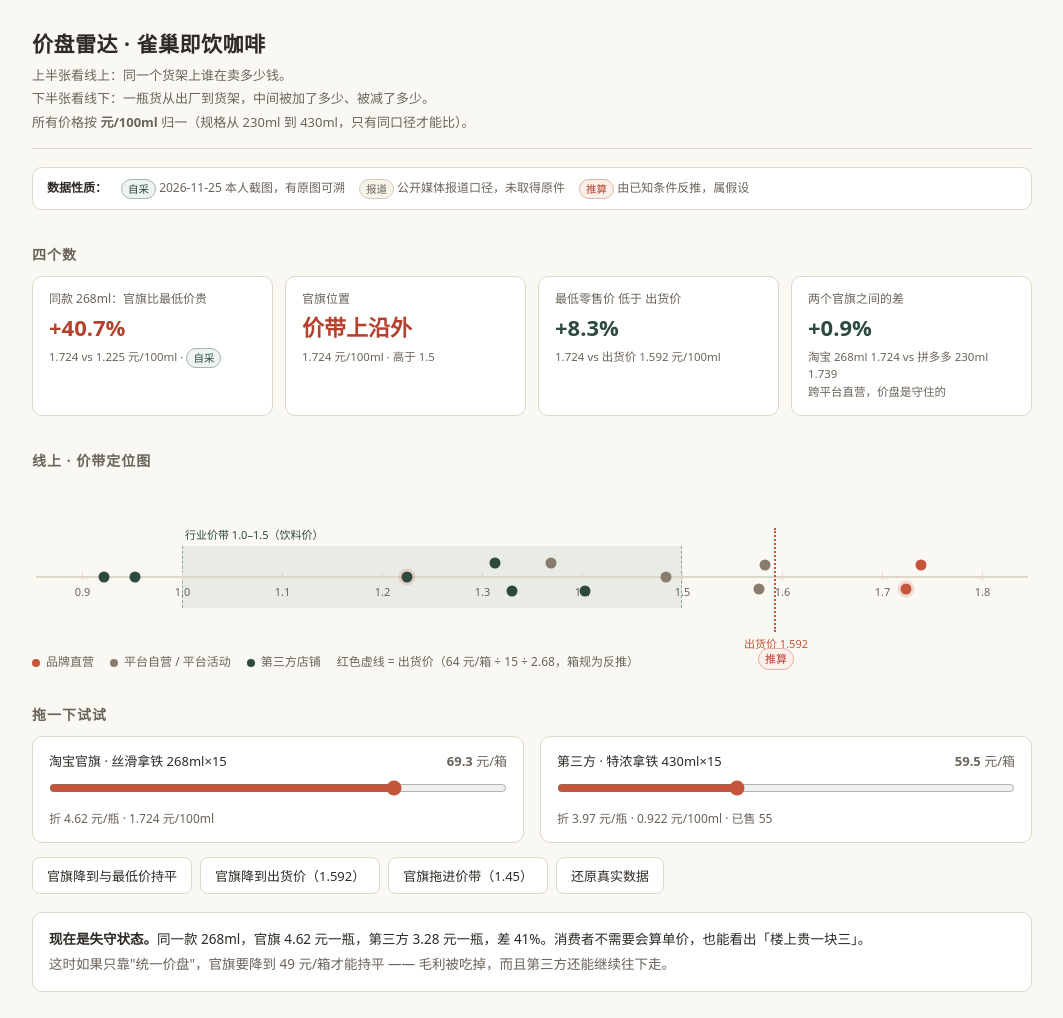
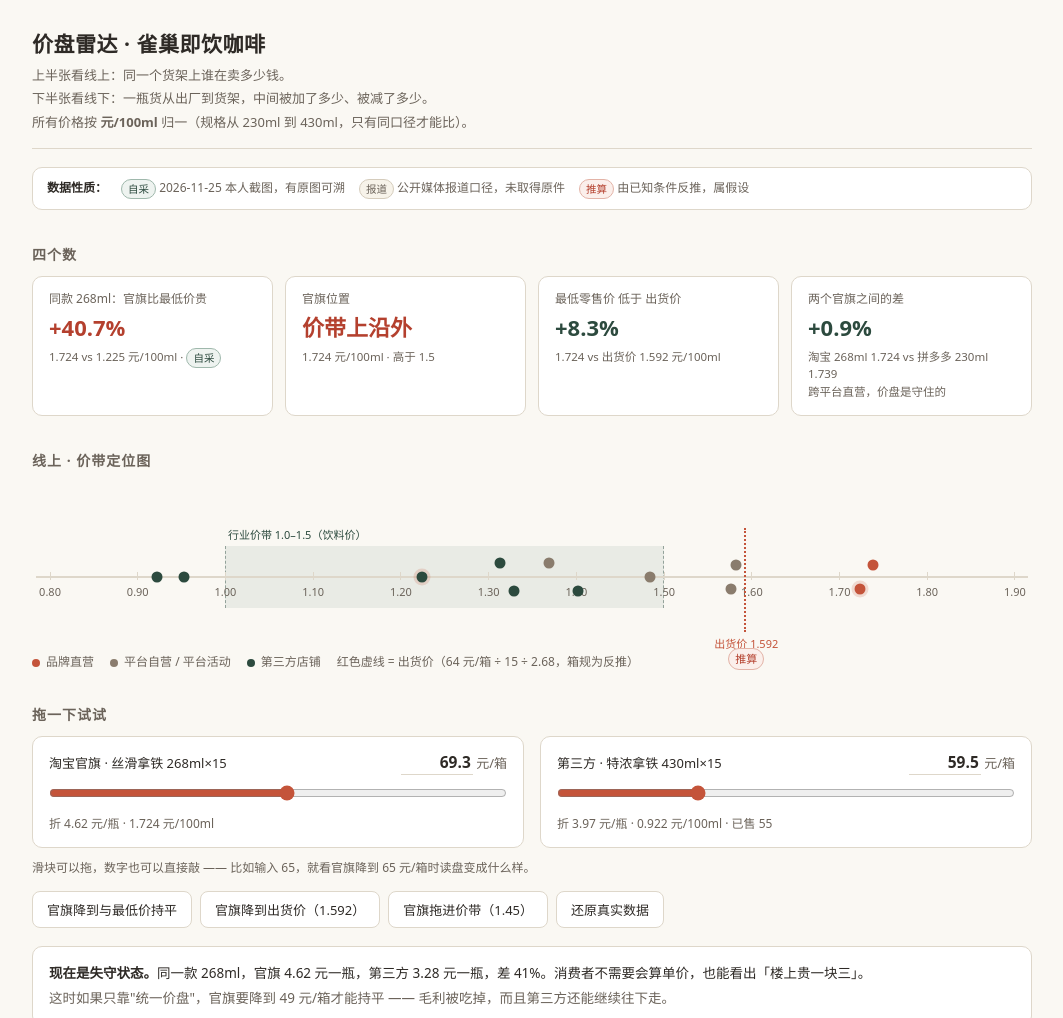
Before and after one commit to helencanbefish/cola-pages, a plain HTML site: page price-radar/index.html in a window 1280 px wide. Shown: the top 1018 px of the page, without its empty margins (108-1171 px from the left). Drawn offline with Linux system fonts and the light colour scheme.

Commit message:
Fix ruler scale overflow; add editable price input

```diff
--- a/price-radar/index.html
+++ b/price-radar/index.html
@@ -74,6 +74,11 @@
   .sl .row{display:flex;justify-content:space-between;align-items:baseline;gap:10px;margin-bottom:8px}
   .sl .name{font-size:13px}
   .sl .num{font-size:13px;font-variant-numeric:tabular-nums;color:var(--ink2)}
+  .numin{width:4.6em;font:inherit;font-size:15.5px;font-weight:600;text-align:right;
+    color:var(--ink);background:transparent;border:none;border-bottom:1px solid var(--line);
+    padding:0 2px 1px;font-variant-numeric:tabular-nums;outline:none}
+  .numin:focus{border-bottom-color:var(--brand)}
+  .numin::-webkit-outer-spin-button,.numin::-webkit-inner-spin-button{-webkit-appearance:none;margin:0}
   input[type=range]{width:100%;accent-color:var(--brand);margin:2px 0 0}
   .hint{font-size:12px;color:var(--ink2);margin-top:8px;line-height:1.6}
   .btns{display:flex;gap:8px;flex-wrap:wrap;margin-top:14px}
@@ -176,20 +181,21 @@
     <div class="sl">
       <div class="row">
         <span class="name">淘宝官旗 · 丝滑拿铁 268ml×15</span>
-        <span class="num"><b id="v268">69.3</b> 元/箱</span>
+        <span class="num"><input type="number" class="numin" id="n268" min="25" max="110" step="0.1" value="69.3"> 元/箱</span>
       </div>
-      <input type="range" id="r268" min="35" max="80" step="0.1" value="69.3">
+      <input type="range" id="r268" min="25" max="110" step="0.1" value="69.3">
       <div class="hint" id="h268">折 4.62 元/瓶 · 1.724 元/100ml</div>
     </div>
     <div class="sl">
       <div class="row">
         <span class="name">第三方 · 特浓拿铁 430ml×15</span>
-        <span class="num"><b id="v430">59.5</b> 元/箱</span>
+        <span class="num"><input type="number" class="numin" id="n430" min="25" max="140" step="0.5" value="59.5"> 元/箱</span>
       </div>
-      <input type="range" id="r430" min="40" max="90" step="0.5" value="59.5">
+      <input type="range" id="r430" min="25" max="140" step="0.5" value="59.5">
       <div class="hint" id="h430">折 3.97 元/瓶 · 0.923 元/100ml · 已售 55</div>
     </div>
   </div>
+  <div class="hint" style="margin-top:10px">滑块可以拖，数字也可以直接敲 —— 比如输入 65，就看官旗降到 65 元/箱时读盘变成什么样。</div>
 
   <div class="btns">
     <button id="btnFlat">官旗降到与最低价持平</button>
@@ -288,8 +294,16 @@
 
 <script>
 (function(){
-  var MIN = 0.85, MAX = 1.85;
+  var DATA_LO = 0.85, DATA_HI = 1.85;   // 数据本身覆盖的口径
+  var MIN = DATA_LO, MAX = DATA_HI;     // 当前量程：拖动超出时会自动放宽，圆点永远落在框内
   function pct(v){ return (v - MIN) / (MAX - MIN) * 100; }
+
+  function setScale(v268, v430){
+    var lo = Math.min(DATA_LO, v268, v430), hi = Math.max(DATA_HI, v268, v430);
+    var pad = Math.max((hi - lo) * 0.06, 0.02);
+    MIN = Math.round(Math.floor((lo - pad) / 0.02) * 0.02 * 100) / 100;
+    MAX = Math.round(Math.ceil((hi + pad) / 0.02) * 0.02 * 100) / 100;
+  }
 
   var BASE = 1.592;   // 出货价基准（64 元/箱 ÷ 15 ÷ 2.68），箱规为反推
   var MINV = 1.225;   // 同规格 268ml 最低到手价
@@ -312,17 +326,30 @@
   var COLOR = {brand:'#C4543A', platform:'#8A7C6D', third:'#2C4A3E'};
   var NAME  = {brand:'品牌直营', platform:'平台自营', third:'第三方'};
 
-  document.getElementById('band').style.left  = pct(1.0) + '%';
-  document.getElementById('band').style.width = (pct(1.5) - pct(1.0)) + '%';
-  document.getElementById('base').style.left  = pct(BASE) + '%';
-
-  var ticks = document.getElementById('ticks');
-  [0.9,1.0,1.1,1.2,1.3,1.4,1.5,1.6,1.7,1.8].forEach(function(t){
-    var d = document.createElement('div');
-    d.className='tick'; d.style.left = pct(t)+'%';
-    d.innerHTML = '<span>'+t.toFixed(1)+'</span>';
-    ticks.appendChild(d);
-  });
+  var ticksEl = document.getElementById('ticks');
+  var bandEl  = document.getElementById('band');
+  var baseEl  = document.getElementById('base');
+  var lastAxisKey = '';
+  function drawAxis(){
+    var key = MIN.toFixed(3) + '|' + MAX.toFixed(3);
+    if (key === lastAxisKey) return;
+    lastAxisKey = key;
+    bandEl.style.left  = pct(1.0) + '%';
+    bandEl.style.width = (pct(1.5) - pct(1.0)) + '%';
+    baseEl.style.left  = pct(BASE) + '%';
+    ticksEl.innerHTML = '';
+    var cands = [0.1, 0.15, 0.2, 0.25, 0.5], step = 0.5;
+    for (var i = 0; i < cands.length; i++){
+      if ((MAX - MIN) / cands[i] <= 14){ step = cands[i]; break; }
+    }
+    var dec = step < 0.2 ? 2 : 1;
+    for (var t = Math.ceil(MIN / step) * step; t <= MAX + 1e-9; t += step){
+      var d = document.createElement('div');
+      d.className = 'tick'; d.style.left = pct(t) + '%';
+      d.innerHTML = '<span>' + t.toFixed(dec) + '</span>';
+      ticksEl.appendChild(d);
+    }
+  }
 
   var dotsEl = document.getElementById('dots'), dots = [];
   data.forEach(function(d,i){
@@ -389,15 +416,24 @@
     var p268 = parseFloat(r268.value), p430 = parseFloat(r430.value);
     var v268 = per268(p268), v430 = per430(p430);
 
-    document.getElementById('v268').textContent = p268.toFixed(1);
-    document.getElementById('v430').textContent = p430.toFixed(1);
+    setScale(v268, v430);
+    drawAxis();
+
+    var n268 = document.getElementById('n268'), n430 = document.getElementById('n430');
+    if (document.activeElement !== n268) n268.value = p268.toFixed(1);
+    if (document.activeElement !== n430) n430.value = p430.toFixed(1);
+
     document.getElementById('h268').textContent =
       '折 '+(p268/15).toFixed(2)+' 元/瓶 · '+v268.toFixed(3)+' 元/100ml';
     document.getElementById('h430').textContent =
       '折 '+(p430/15).toFixed(2)+' 元/瓶 · '+v430.toFixed(3)+' 元/100ml · 已售 55';
 
-    dots[10].style.left = pct(v268)+'%';
-    dots[0].style.left  = pct(v430)+'%';
+    dots.forEach(function(el, i){
+      var v = data[i].v;
+      if (data[i].key === 'official') v = v268;
+      else if (i === 0) v = v430;
+      el.style.left = pct(v) + '%';
+    });
 
     var gap = (v268 / MINV - 1) * 100;
     document.getElementById('gap').textContent = (gap>=0?'+':'')+gap.toFixed(1)+'%';
@@ -441,6 +477,24 @@
 
   r268.addEventListener('input', render);
   r430.addEventListener('input', render);
+
+  function bindNum(nEl, rEl){
+    var lo = parseFloat(rEl.min), hi = parseFloat(rEl.max);
+    nEl.addEventListener('input', function(){
+      var v = parseFloat(nEl.value);
+      if (isNaN(v) || v < lo || v > hi) return;   // 半截输入或越界先不动，等失焦再归位
+      rEl.value = v; render();
+    });
+    nEl.addEventListener('change', function(){
+      var v = parseFloat(nEl.value);
+      if (isNaN(v)) { nEl.value = parseFloat(rEl.value).toFixed(1); return; }
+      v = Math.min(hi, Math.max(lo, v));
+      nEl.value = v.toFixed(1);
+      rEl.value = v; render();
+    });
+  }
+  bindNum(document.getElementById('n268'), r268);
+  bindNum(document.getElementById('n430'), r430);
   document.getElementById('btnFlat').addEventListener('click', function(){
     r268.value = (MINV*2.68*15).toFixed(1); render();
   });
```
